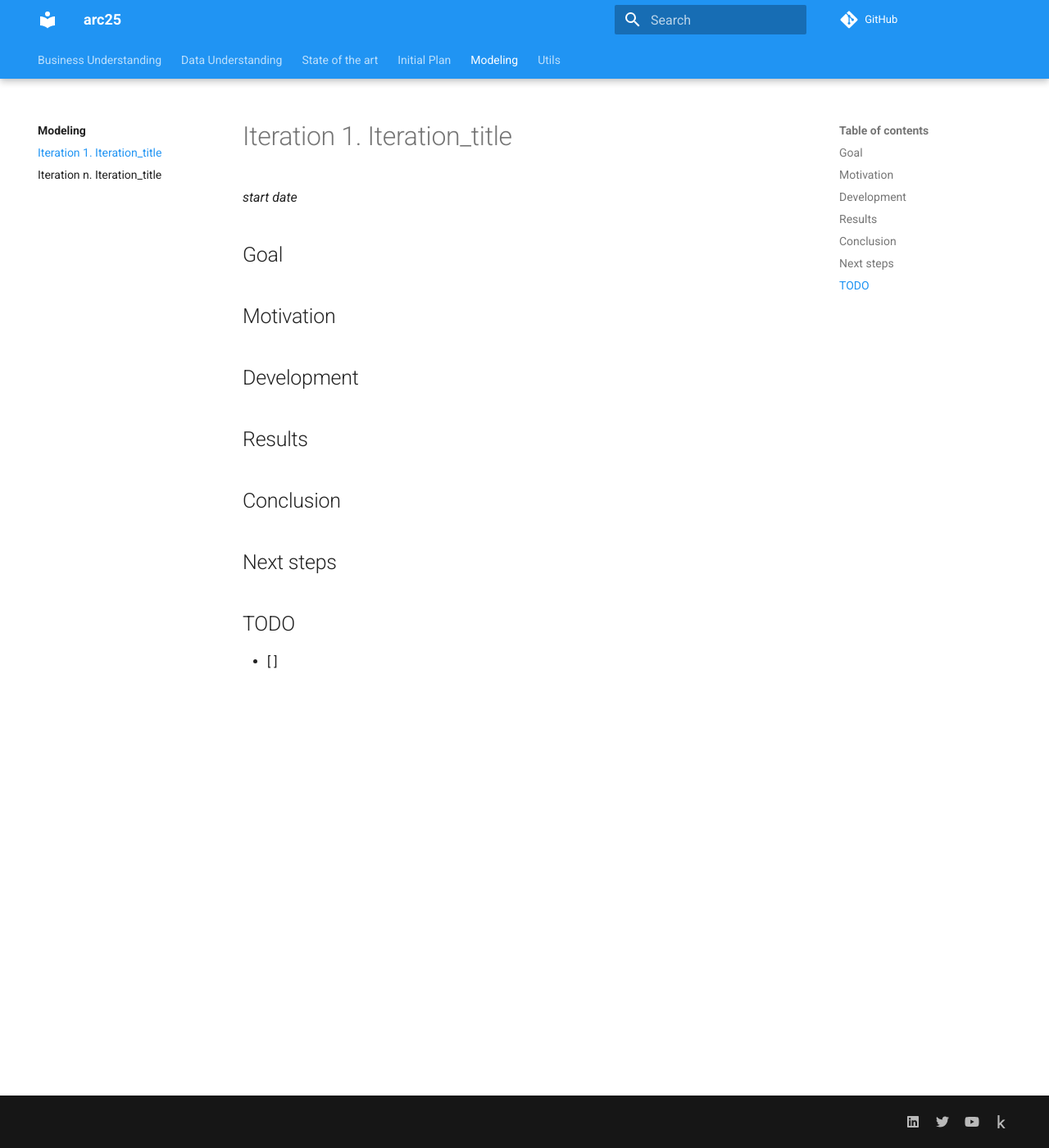
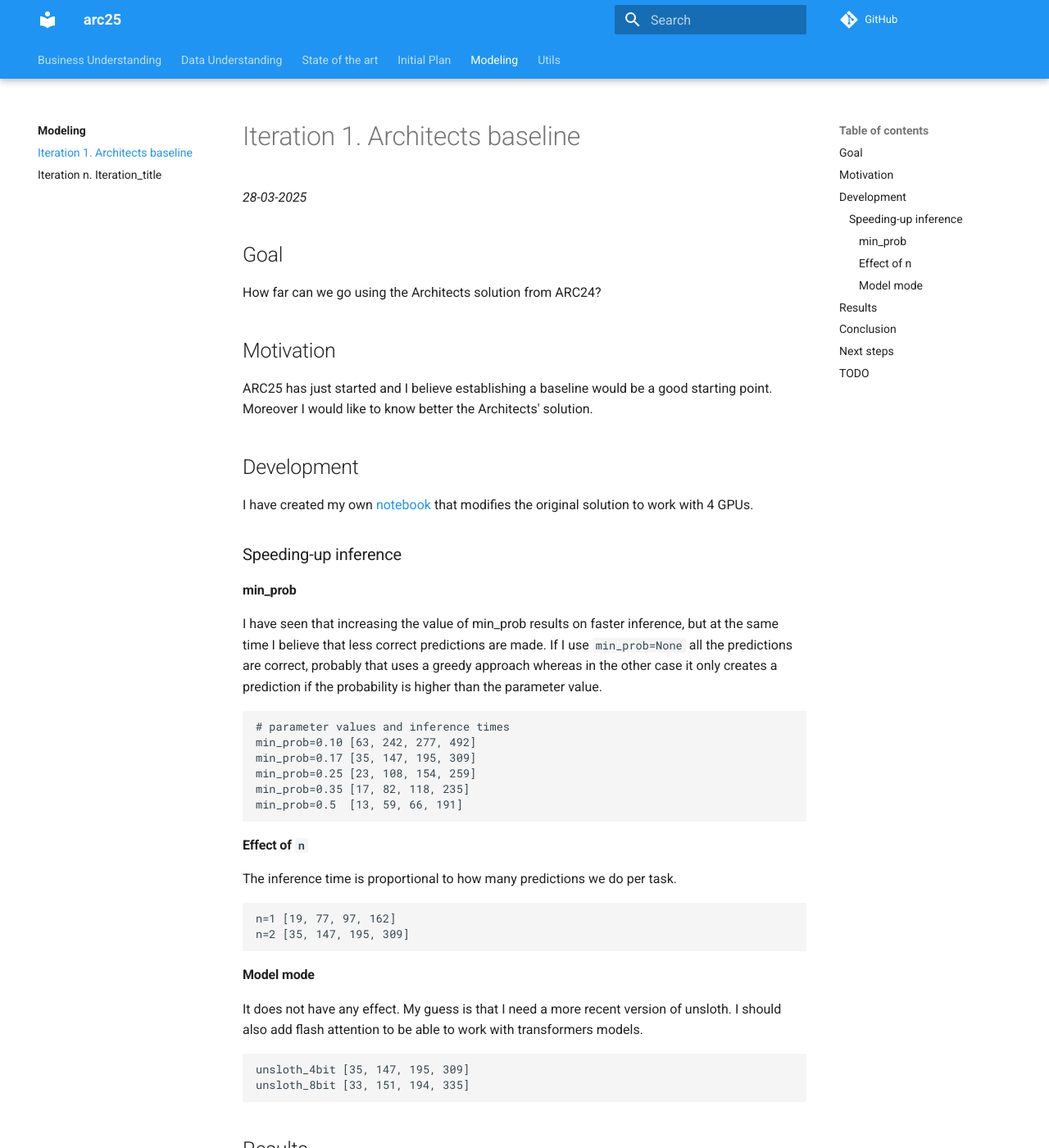
Before and after one commit to ironbar/arc25, an MkDocs documentation site: the page built from docs/modeling/Iteration_01.md, in a window 1280 px wide and 1400 px high. Shown: the whole window at 82% size. Built offline with MkDocs 1.6.1 and Material for MkDocs 9.7.7, drawn with Linux system fonts in a browser that asks for light colours; comment, search, counter and statistics services are not loaded; some of the changed text lies outside the part shown.

Commit message:
update Iteration_01.md with baseline details and inference analysis

````diff
--- a/docs/modeling/Iteration_01.md
+++ b/docs/modeling/Iteration_01.md
@@ -1,6 +1,6 @@
-# Iteration 1. Iteration_title
+# Iteration 1. Architects baseline
 
-_start date_
+_28-03-2025_
 
 <!---
 The work is done using short iterations. Each iteration needs to have a very
@@ -9,9 +9,49 @@ clear goal. This allows to gain greater knowledge of the problem on each iterati
 
 ## Goal
 
+How far can we go using the Architects solution from ARC24?
+
 ## Motivation
 
+ARC25 has just started and I believe establishing a baseline would be a good starting point.
+Moreover I would like to know better the Architects' solution.
+
 ## Development
+
+I have created my own [notebook](https://www.kaggle.com/code/ironbar/the-architects-baseline-with-4-gpus) that modifies the original solution to work with 4 GPUs.
+
+### Speeding-up inference
+
+#### min_prob
+
+I have seen that increasing the value of min_prob results on faster inference, but at the same time I believe that less correct predictions are made. If I use `min_prob=None` all the predictions are correct, probably that uses a greedy approach whereas in the other case it only creates a prediction if the probability is higher than the parameter value.
+
+```
+# parameter values and inference times
+min_prob=0.10 [63, 242, 277, 492]
+min_prob=0.17 [35, 147, 195, 309]
+min_prob=0.25 [23, 108, 154, 259]
+min_prob=0.35 [17, 82, 118, 235]
+min_prob=0.5  [13, 59, 66, 191]
+```
+
+#### Effect of `n`
+
+The inference time is proportional to how many predictions we do per task.
+
+```
+n=1 [19, 77, 97, 162]
+n=2 [35, 147, 195, 309]
+```
+
+#### Model mode
+
+It does not have any effect. My guess is that I need a more recent version of unsloth. I should also add flash attention to be able to work with transformers models.
+
+```
+unsloth_4bit [35, 147, 195, 309]
+unsloth_8bit [33, 151, 194, 335]
+```
 
 ## Results
 
@@ -19,6 +59,8 @@ clear goal. This allows to gain greater knowledge of the problem on each iterati
 
 ## Next steps
 
+- Everyday we are allowed to make submissions with a compute cost of 50$. Over 7 months that will be around 10k$. That is a lot of money, maybe I should use the private test set as my development set and use the evaluation set as the test set (to decide the final submission).
+
 ## TODO
 
 - [ ]
````
